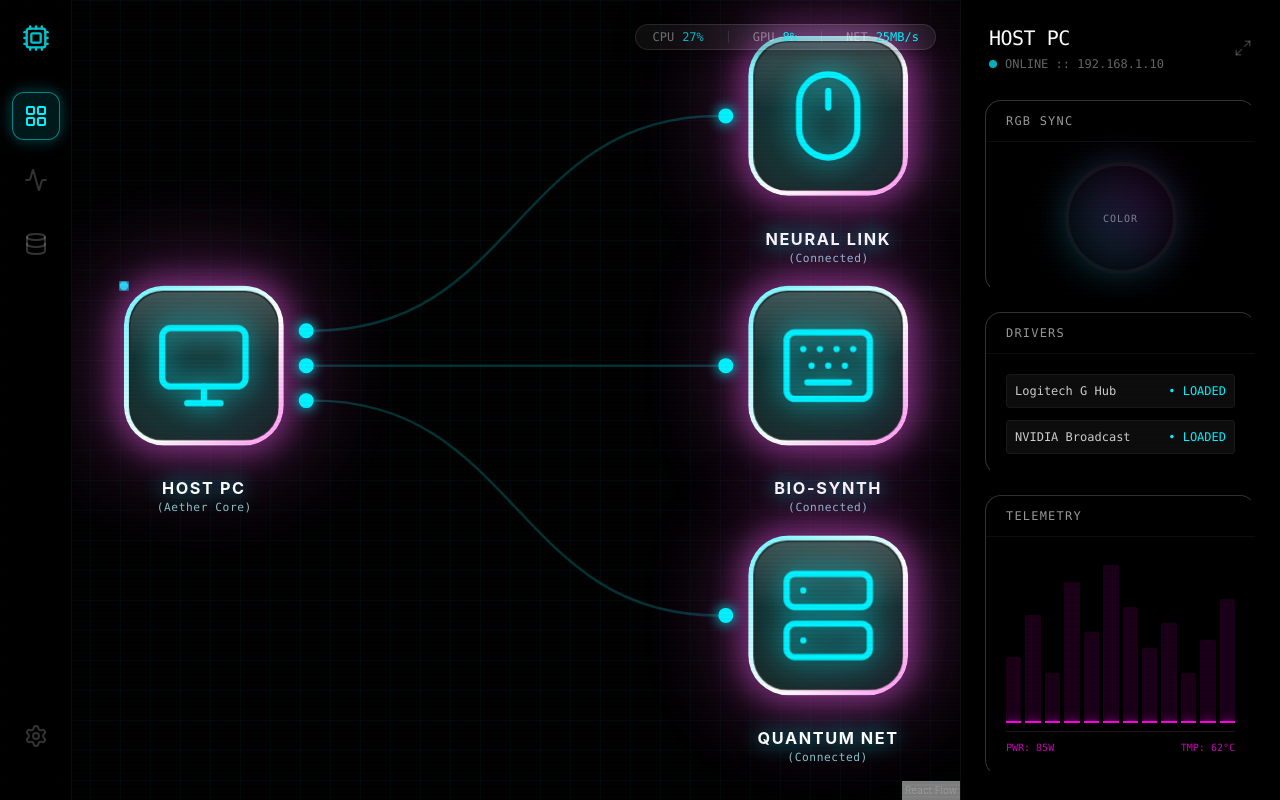
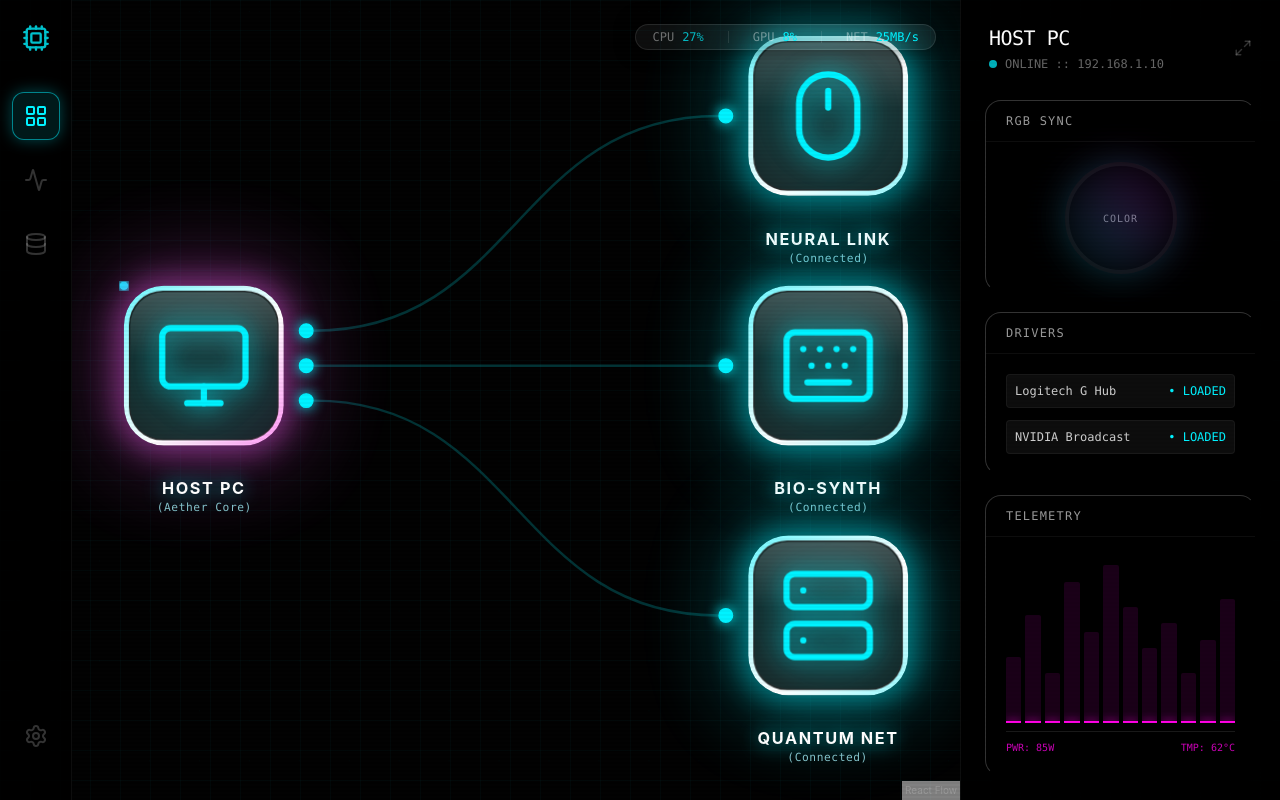
Before and after one commit to nakadp/ContralCenter, a React (Vite) app: page / in a window 1280 px wide. Built offline with nearby package versions, Linux system fonts and the light colour scheme.

Commit message:
创建了右侧案件点击效果的光纹样式变化

```diff
--- a/src/components/HostNode.tsx
+++ b/src/components/HostNode.tsx
@@ -31,8 +31,20 @@ const ambientGlowVariants: Variants = {
     }
 };
 
-const HostNode = ({ data }: NodeProps<Node<HostNodeData>>) => {
+const HostNode = ({ data, selected }: NodeProps<Node<HostNodeData>>) => {
     const ports = data.ports || ['port-0', 'port-1', 'port-2'];
+
+    // Boosted glow for selected state (+50% range and intensity)
+    const selectedGlowVariants: Variants = {
+        animate: {
+            boxShadow: [
+                "0 0 36px 9px rgba(0, 242, 255, 0.75), 0 0 108px 27px rgba(0, 242, 255, 0.45)",
+                "0 0 36px 9px rgba(255, 0, 229, 0.75), 0 0 108px 27px rgba(255, 0, 229, 0.45)",
+                "0 0 36px 9px rgba(0, 242, 255, 0.75), 0 0 108px 27px rgba(0, 242, 255, 0.45)"
+            ],
+            transition: { duration: 4, repeat: Infinity, ease: "easeInOut" }
+        }
+    };
 
     return (
         <div className="flex flex-col items-center gap-3 relative group z-10">
@@ -50,8 +62,9 @@ const HostNode = ({ data }: NodeProps<Node<HostNodeData>>) => {
                 >
                     {/* 2. Combined Shadow Layer (Applied to the frame) */}
                     <motion.div
-                        variants={ambientGlowVariants}
+                        initial="animate"
                         animate="animate"
+                        variants={selected ? selectedGlowVariants : ambientGlowVariants}
                         className="absolute inset-0 rounded-[2rem] opacity-90"
                     />
 
@@ -86,6 +99,8 @@ const HostNode = ({ data }: NodeProps<Node<HostNodeData>>) => {
                             type="source"
                             position={Position.Right}
                             id={portId}
+                            // Important: Stop propagation to prevent selecting the node when clicking connection points if needed
+                            // But here we just want visual styles
                             className="!relative !w-3 !h-3 rounded-full !border-[1.5px] border-[#00f2ff] bg-[#00f2ff] shadow-[0_0_10px_#00f2ff] transition-transform hover:scale-150"
                             style={{ right: 'auto', top: 'auto', transform: 'none' }}
                         />
--- a/src/components/PeripheralNode.tsx
+++ b/src/components/PeripheralNode.tsx
@@ -1,7 +1,7 @@
 import React from 'react';
 import { Handle, Position, type NodeProps, type Node } from '@xyflow/react';
 import { Mouse, Keyboard, Server, HelpCircle } from 'lucide-react';
-import { motion, type Variants } from 'framer-motion';
+import { motion } from 'framer-motion';
 
 // Define the custom data type for this node
 interface PeripheralNodeData extends Record<string, unknown> {
@@ -9,33 +9,26 @@ interface PeripheralNodeData extends Record<string, unknown> {
     icon: string;
 }
 
-// v9.0 Variants: "Straight Flow" (Copied from HostNode)
-const strokeFlowVariants: Variants = {
-    animate: {
-        backgroundPosition: ["0% 50%", "100% 50%", "0% 50%"],
-        transition: { duration: 3, repeat: Infinity, ease: "linear" }
-    }
-};
 
-const ambientGlowVariants: Variants = {
-    animate: {
-        boxShadow: [
-            "0 0 24px 6px rgba(0, 242, 255, 0.5), 0 0 72px 18px rgba(0, 242, 255, 0.3)",
-            "0 0 24px 6px rgba(255, 0, 229, 0.5), 0 0 72px 18px rgba(255, 0, 229, 0.3)",
-            "0 0 24px 6px rgba(0, 242, 255, 0.5), 0 0 72px 18px rgba(0, 242, 255, 0.3)"
-        ],
-        transition: { duration: 4, repeat: Infinity, ease: "easeInOut" }
-    }
-};
-
-const PeripheralNode = ({ data }: NodeProps<Node<PeripheralNodeData>>) => {
+const PeripheralNode = ({ data, selected }: NodeProps<Node<PeripheralNodeData>>) => {
     // Map icon string to component
     const getIcon = () => {
+        const color = selected ? '#ff00e5' : '#00f2ff';
+        const shadowColor = selected ? 'rgba(255, 0, 229, 0.8)' : 'rgba(0, 242, 255, 0.8)';
+        const commonProps = {
+            className: "w-20 h-20 transition-colors duration-300",
+            style: {
+                filter: `drop-shadow(0 0 10px ${shadowColor})`,
+                strokeWidth: 1.5,
+                color: color
+            }
+        };
+
         switch (data.icon) {
-            case 'mouse': return <Mouse className="w-20 h-20 text-[#00f2ff]" style={{ filter: "drop-shadow(0 0 10px rgba(0, 242, 255, 0.8))", strokeWidth: 1.5 }} />;
-            case 'keyboard': return <Keyboard className="w-20 h-20 text-[#00f2ff]" style={{ filter: "drop-shadow(0 0 10px rgba(0, 242, 255, 0.8))", strokeWidth: 1.5 }} />;
-            case 'dock': return <Server className="w-20 h-20 text-[#00f2ff]" style={{ filter: "drop-shadow(0 0 10px rgba(0, 242, 255, 0.8))", strokeWidth: 1.5 }} />;
-            default: return <HelpCircle className="w-20 h-20 text-[#00f2ff]" style={{ filter: "drop-shadow(0 0 10px rgba(0, 242, 255, 0.8))", strokeWidth: 1.5 }} />;
+            case 'mouse': return <Mouse {...commonProps} />;
+            case 'keyboard': return <Keyboard {...commonProps} />;
+            case 'dock': return <Server {...commonProps} />;
+            default: return <HelpCircle {...commonProps} />;
         }
     };
 
@@ -47,14 +40,25 @@ const PeripheralNode = ({ data }: NodeProps<Node<PeripheralNodeData>>) => {
 
                 {/* 1. The Moving Gradient Border Frame */}
                 <motion.div
-                    variants={strokeFlowVariants}
-                    animate="animate"
-                    className="absolute inset-0 rounded-[2rem] p-[4px] bg-gradient-to-br from-[#00f2ff] via-[#ffffff] to-[#ff00e5] bg-[length:200%_200%]"
+                    animate={{
+                        backgroundPosition: ["0% 50%", "100% 50%", "0% 50%"],
+                    }}
+                    transition={{ duration: 3, repeat: Infinity, ease: "linear" }}
+                    className={`absolute inset-0 rounded-[2rem] p-[4px] bg-[length:200%_200%] transition-colors duration-500`}
+                    style={{
+                        backgroundImage: selected
+                            ? 'linear-gradient(to bottom right, #ff00e5, #ffffff, #ff00e5)'
+                            : 'linear-gradient(to bottom right, #00f2ff, #ffffff, #00f2ff)'
+                    }}
                 >
                     {/* 2. Combined Shadow Layer */}
                     <motion.div
-                        variants={ambientGlowVariants}
-                        animate="animate"
+                        animate={{
+                            boxShadow: selected
+                                ? "0 0 36px 9px rgba(255, 0, 229, 0.75), 0 0 108px 27px rgba(255, 0, 229, 0.45)"
+                                : "0 0 24px 6px rgba(0, 242, 255, 0.5), 0 0 72px 18px rgba(0, 242, 255, 0.3)"
+                        }}
+                        transition={{ duration: 0.5 }}
                         className="absolute inset-0 rounded-[2rem] opacity-90"
                     />
 
@@ -62,7 +66,14 @@ const PeripheralNode = ({ data }: NodeProps<Node<PeripheralNodeData>>) => {
                     <div className="w-full h-full rounded-[1.7rem] bg-[#050505]/90 backdrop-blur-2xl flex items-center justify-center overflow-hidden relative border border-white/5">
 
                         {/* Internal Light Fog */}
-                        <div className="absolute inset-[-50%] bg-[radial-gradient(circle_at_center,rgba(0,242,255,0.4)_0%,transparent_65%)] blur-[30px] mix-blend-screen opacity-60 pointer-events-none" />
+                        <div
+                            className="absolute inset-[-50%] blur-[30px] mix-blend-screen opacity-60 pointer-events-none transition-colors duration-500"
+                            style={{
+                                background: selected
+                                    ? 'radial-gradient(circle at center, rgba(255,0,229,0.4) 0%, transparent 65%)'
+                                    : 'radial-gradient(circle at center, rgba(0,242,255,0.4) 0%, transparent 65%)'
+                            }}
+                        />
 
                         {/* Top Sheen */}
                         <div className="absolute top-0 w-full h-[45%] bg-gradient-to-b from-white/20 to-transparent rounded-t-[1.7rem] pointer-events-none" />
@@ -80,18 +91,30 @@ const PeripheralNode = ({ data }: NodeProps<Node<PeripheralNodeData>>) => {
                         type="target"
                         position={Position.Left}
                         id="port-0"
-                        className="!relative !w-3 !h-3 rounded-full !border-[1.5px] border-[#00f2ff] bg-[#00f2ff] shadow-[0_0_10px_#00f2ff] transition-transform hover:scale-150"
-                        style={{ left: 'auto', right: 'auto', transform: 'none' }}
+                        className={`!relative !w-3 !h-3 rounded-full !border-[1.5px] transition-all duration-300 hover:scale-150`}
+                        style={{
+                            left: 'auto',
+                            right: 'auto',
+                            transform: 'none',
+                            borderColor: selected ? '#ff00e5' : '#00f2ff',
+                            backgroundColor: selected ? '#ff00e5' : '#00f2ff',
+                            boxShadow: selected ? '0 0 10px #ff00e5' : '0 0 10px #00f2ff'
+                        }}
                     />
                 </div>
             </div>
 
             {/* Bottom Text */}
             <div className="text-center leading-none mt-4">
-                <p className="text-[13px] font-bold text-white tracking-[0.1em] drop-shadow-[0_0_8px_rgba(0,242,255,0.8)]">
+                <p
+                    className="text-[13px] font-bold text-white tracking-[0.1em] transition-all duration-300"
+                    style={{ filter: selected ? 'drop-shadow(0 0 8px rgba(255,0,229,0.8))' : 'drop-shadow(0 0 8px rgba(0,242,255,0.8))' }}
+                >
                     {data.label}
                 </p>
-                <p className="text-[10px] text-cyan-200/80 font-mono tracking-wider mt-1 scale-90">
+                <p
+                    className={`text-[10px] font-mono tracking-wider mt-1 scale-90 transition-colors duration-300 ${selected ? 'text-fuchsia-200/80' : 'text-cyan-200/80'}`}
+                >
                     (Connected)
                 </p>
             </div>
```
